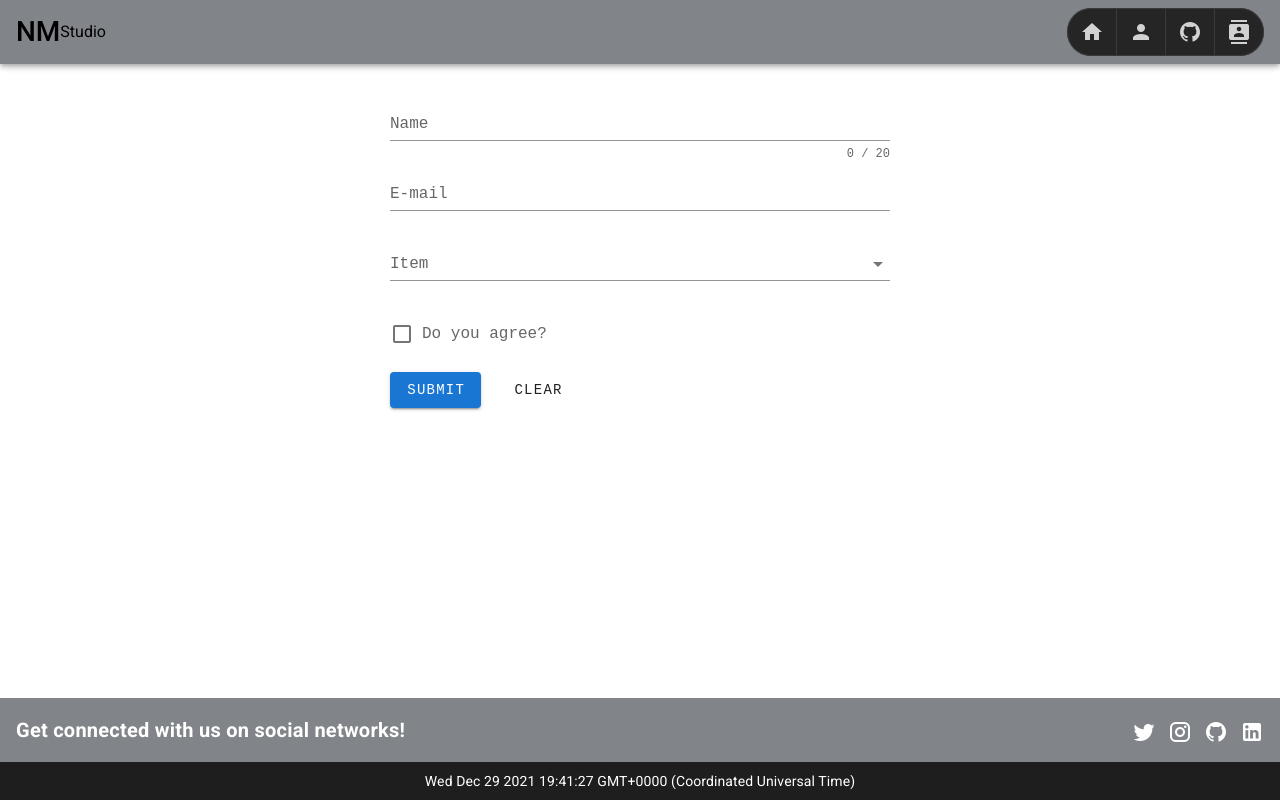
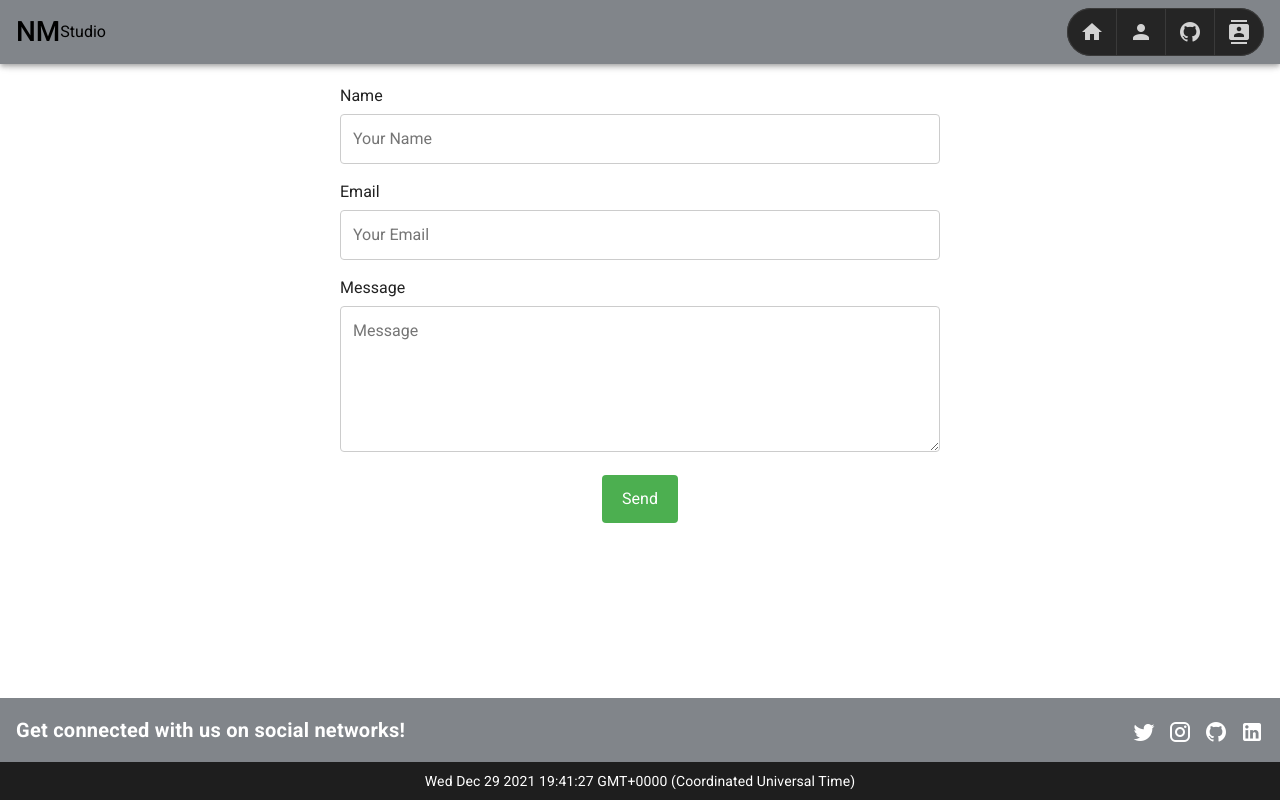
Before and after one commit to nilesh9836/my-profiles, a Vue app: page /contact in a window 1280 px wide. Built offline with nearby package versions, Linux system fonts and the light colour scheme.

Commit message:
portfolio

```diff
--- a/package.json
+++ b/package.json
@@ -11,6 +11,7 @@
   "dependencies": {
     "axios": "^0.24.0",
     "core-js": "^3.6.5",
+    "emailjs-com": "^3.2.0",
     "material-design-icons": "^3.0.1",
     "register-service-worker": "^1.7.1",
     "vue": "^2.6.11",
--- a/src/components/Contact.vue
+++ b/src/components/Contact.vue
@@ -1,99 +1,102 @@
 <template>
-  <div class="about pa-4">
-    <v-card  elevation="0" min-height="700" >
-      <v-card-text class="pa-6 about">
-          <v-row class="justify-center">
-              <v-form ref="form"
-    v-model="valid"
-    lazy-validation
-              style="width:500px">
-    <v-text-field
-      v-model="name"
-      :counter="20"
-      :rules="nameRules"
-      label="Name"
-      required
-    ></v-text-field>
-    <v-text-field
-      v-model="email"
-      :rules="emailRules"
-      label="E-mail"
-      required
-    ></v-text-field>
-    <v-select
-      v-model="select"
-      :items="items"
-      :rules="[v => !!v || 'Item is required']"
-      label="Item"
-      required
-    ></v-select>
-    <v-checkbox
-      v-model="checkbox"
-      :rules="[v => !!v || 'You must agree to continue!']"
-      label="Do you agree?"
-      required
-    ></v-checkbox>
+    <div class="container">
+        <form @submit.prevent="sendEmail">
+          <label>Name</label>
+          <input
+            type="text"
+            v-model="name"
+            name="name"
+            placeholder="Your Name"
+          >
+          <label>Email</label>
+          <input
+            type="email"
+            v-model="email"
+            name="email"
+            placeholder="Your Email"
+            >
+          <label>Message</label>
+          <textarea
+            name="message"
+            v-model="message"
+            cols="30" rows="5"
+            placeholder="Message">
+          </textarea>
 
-    <v-btn
-      class="mr-4"
-      :disabled="!valid"
-      @click="submit"
-      color="primary"
-    >
-      submit
-    </v-btn>
-    <v-btn text @click="reset">
-      clear
-    </v-btn>
-  </v-form>
-          </v-row>
-      </v-card-text>
-    </v-card>
-  </div>
+          <input type="submit" value="Send">
+        </form>
+    </div>
 </template>
+
 <script>
+import emailjs from 'emailjs-com'
+
 export default {
-  name: 'contact',
+  name: 'ContactUs',
   data () {
     return {
-      valid: false,
       name: '',
-      nameRules: [
-        v => !!v || 'Name is required',
-        v => (v && v.length <= 20) || 'Name must be less than 10 characters'
-      ],
       email: '',
-      emailRules: [
-        v => !!v || 'E-mail is required',
-        v => /.+@.+\..+/.test(v) || 'E-mail must be valid'
-      ],
-      select: null,
-      items: [
-        'Student',
-        'Contributor',
-        'Client'
-      ],
-      checkbox: false
+      message: ''
     }
   },
   methods: {
-    validate () {
-      this.$refs.form.validate()
-    },
-    reset () {
-      this.$refs.form.reset()
-    },
-    resetValidation () {
-      this.$refs.form.resetValidation()
+    sendEmail (e) {
+      try {
+        emailjs.sendForm('service_wbd6p8h', 'template_aen56s8', e.target, 'user_FgLHgYLQSrs6vI0oMKe7n', {
+          name: this.name,
+          email: this.email,
+          message: this.meessage
+        })
+        console.log('it works!!!')
+      } catch (error) {
+        console.log({ error })
+      }
+      // Reset form field
+      this.name = ''
+      this.email = ''
+      this.message = ''
     }
   }
 }
 </script>
+
 <style scoped>
-.about {
-    font-size: 20px;
-    font-family: monospace;
-    color: darkmagenta !important;
-    line-height: 43px;
+* {box-sizing: border-box;}
+
+label {
+  float: left;
+}
+input[type=text], [type=email], textarea {
+  width: 100%;
+  padding: 12px;
+  border: 1px solid #ccc;
+  border-radius: 4px;
+  box-sizing: border-box;
+  margin-top: 6px;
+  margin-bottom: 16px;
+  resize: vertical;
+}
+
+input[type=submit] {
+  background-color: #4CAF50;
+  color: white;
+  padding: 12px 20px;
+  border: none;
+  border-radius: 4px;
+  cursor: pointer;
+}
+
+input[type=submit]:hover {
+  background-color: #b8c7b9;
+}
+
+.container {
+  display: block;
+  margin:auto;
+  text-align: center;
+  border-radius: 5px;
+  padding: 20px;
+  width: 50%;
 }
 </style>
```
Also changed, not shown: 1 other file (tests, documents, lock files or other folders).
